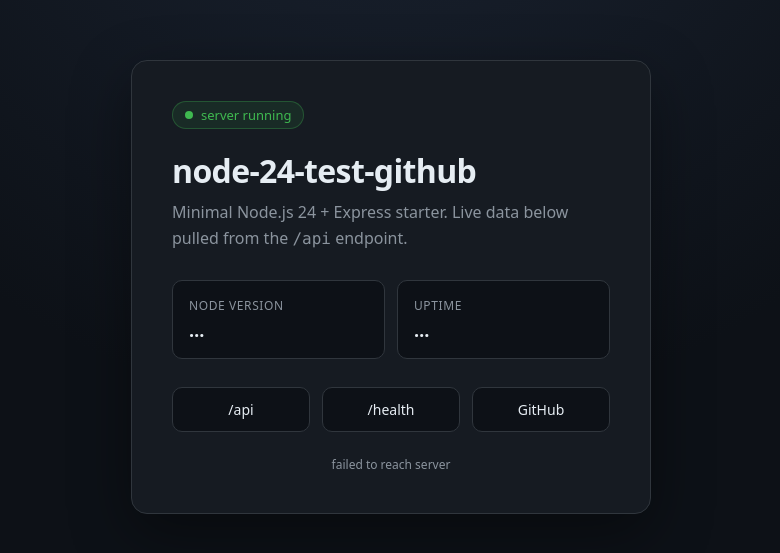
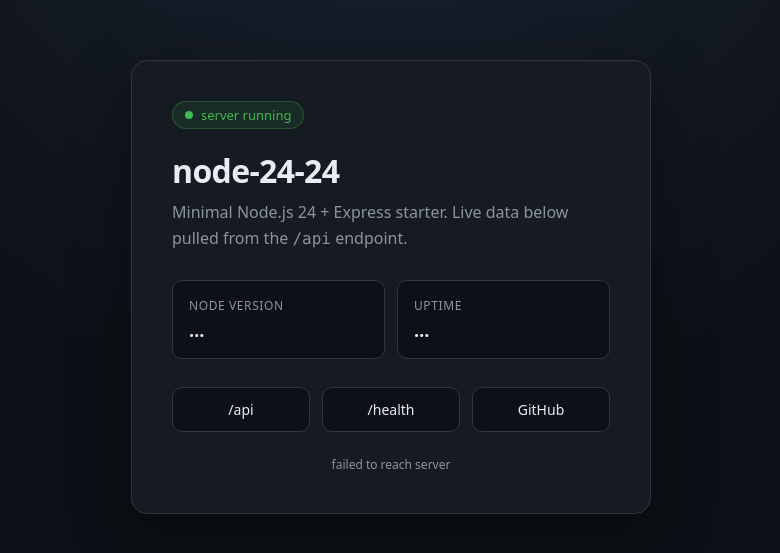
Before and after one commit to ivanovladyslav/node24-template, a website: page public/index.html in a window 1280 px wide. Shown: the part 113-666 px from the top of the page, without its empty margins (249-1029 px from the left). Drawn offline with Linux system fonts and the light colour scheme; no server answers.

Commit message:
Переименовать заголовок на node-24-24

```diff
--- a/public/index.html
+++ b/public/index.html
@@ -3,7 +3,7 @@
 <head>
   <meta charset="UTF-8" />
   <meta name="viewport" content="width=device-width, initial-scale=1.0" />
-  <title>node-24-test-github</title>
+  <title>node-24-24</title>
   <style>
     :root {
       --bg: #0d1117;
@@ -80,7 +80,7 @@
 <body>
   <main class="card">
     <span class="badge"><span class="dot"></span> server running</span>
-    <h1>node-24-test-github</h1>
+    <h1>node-24-24</h1>
     <p class="lead">Minimal Node.js 24 + Express starter. Live data below pulled from the <code>/api</code> endpoint.</p>
 
     <div class="grid">
```
